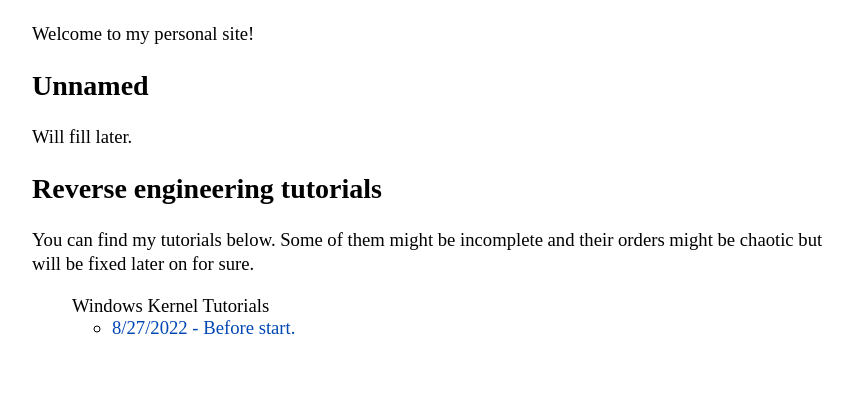
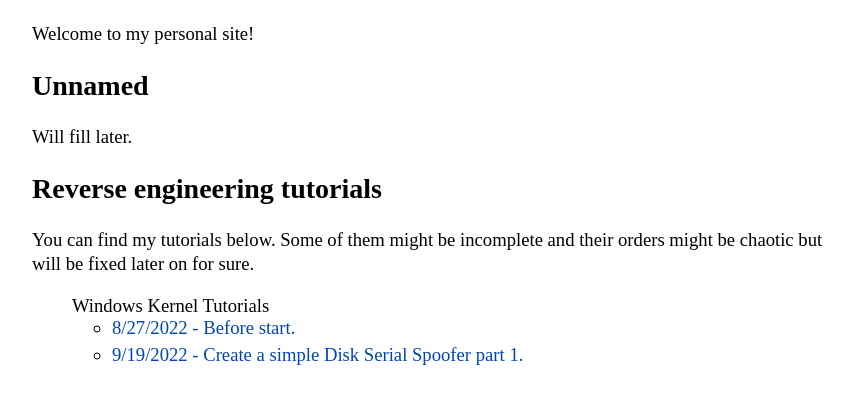
Before and after one commit to exists4all/exists4all.github.io, a plain HTML site: page index.html in a window 1280 px wide. Shown: the part 143-546 px from the top of the page, without its empty margins (208-1061 px from the left). Drawn offline with Linux system fonts and the light colour scheme.

Commit message:
Update index.html

```diff
--- a/index.html
+++ b/index.html
@@ -33,6 +33,9 @@
         <ul>
             <li><a href="https://exists4all.github.io/Beforestart/Beforestart.html">8/27/2022 - Before start.</a></li>
         </ul>
+        <ul>
+            <li><a href="https://exists4all.github.io/DiskSpoofer/DiskSpoofer.html">9/19/2022 - Create a simple Disk Serial Spoofer part 1.</a></li>
+        </ul>
 
     </ul>
 
```
